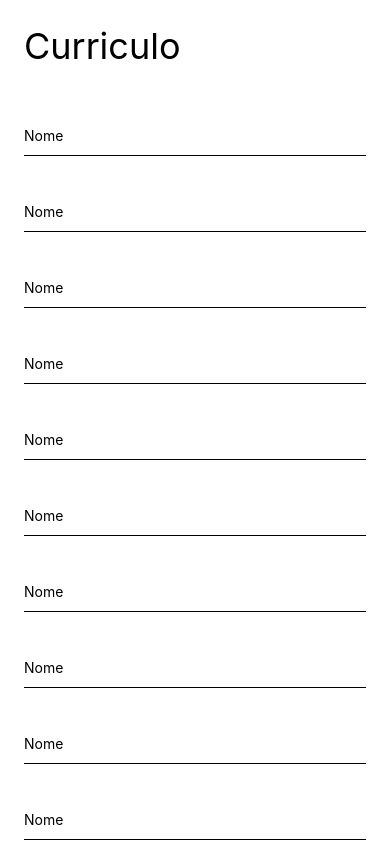
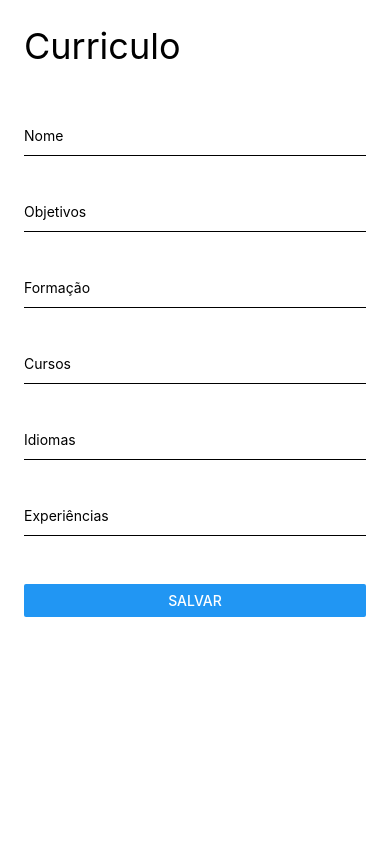
Before and after one commit to OliverJack0/Apps, a React Native app: screen / in a window 390 px wide. Built offline with nearby package versions, Linux system fonts and the light colour scheme.

Commit message:
Alterção nos place holders

```diff
--- a/SRC/components/KeyBord.js
+++ b/SRC/components/KeyBord.js
@@ -20,16 +20,11 @@ const KeyboardAvoidingComponent = () => {
         <View style={styles.inner}>
           <Text style={styles.header}>Curriculo</Text>
           <TextInput placeholder="Nome" style={styles.textInput} />
-          <TextInput placeholder="Nome" style={styles.textInput} />
-          <TextInput placeholder="Nome" style={styles.textInput} />
-          <TextInput placeholder="Nome" style={styles.textInput} />
-          <TextInput placeholder="Nome" style={styles.textInput} />
-          <TextInput placeholder="Nome" style={styles.textInput} />
-          <TextInput placeholder="Nome" style={styles.textInput} />
-          <TextInput placeholder="Nome" style={styles.textInput} />
-          <TextInput placeholder="Nome" style={styles.textInput} />
-          <TextInput placeholder="Nome" style={styles.textInput} />
-
+          <TextInput placeholder="Objetivos" style={styles.textInput} />
+          <TextInput placeholder="Formação" style={styles.textInput} />
+          <TextInput placeholder="Cursos" style={styles.textInput} />
+          <TextInput placeholder="Idiomas" style={styles.textInput} />
+          <TextInput placeholder="Experiências" style={styles.textInput} />
           <View style={styles.btnContainer}>
             <Button title="Salvar" onPress={() => null} />
           </View>
```
